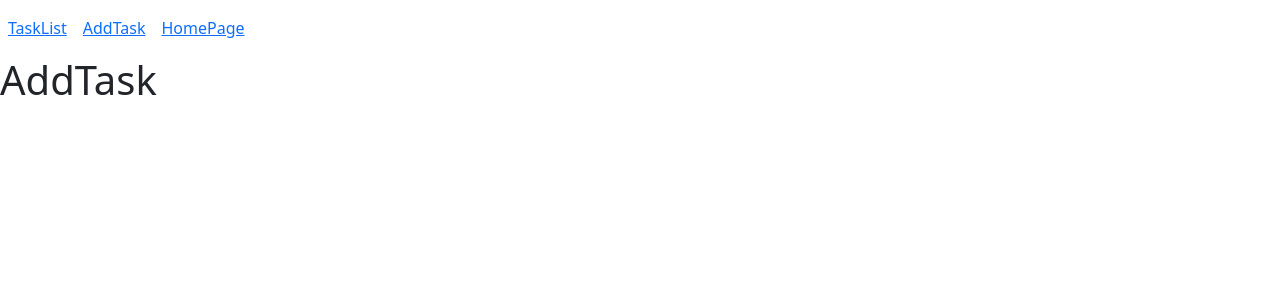
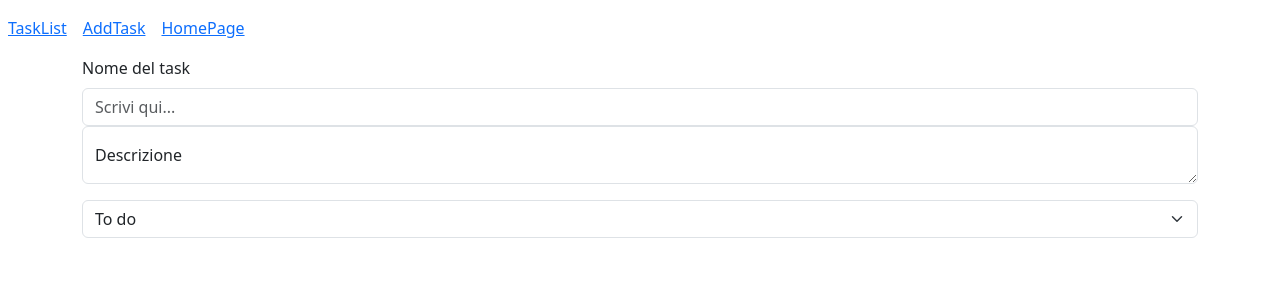
Before and after one commit to CarloMart88/ex-react-task-manager, a React (Vite) app: page /AddTask in a window 1280 px wide. Shown: the top 300 px of the page. Built offline with nearby package versions, Linux system fonts and the light colour scheme; no server answers.

Commit message:
feat insert form with differents input types

```diff
--- a/src/pages/AddTask.jsx
+++ b/src/pages/AddTask.jsx
@@ -1,7 +1,53 @@
-import React from "react";
+import React, { useRef, useState } from "react";
+/**Aggiornare la pagina AddTask.jsx per contenere un form con i seguenti campi:
 
+Nome del task (title) → Input controllato (useState).
+Descrizione (description) → Textarea non controllata (useRef).
+Stato (status) → Select non controllata (useRef), con opzioni "To do", "Doing", "Done", e valore predefinito "To do". */
 function AddTask() {
-  return <h1>AddTask</h1>;
+  const [newTasks, setNewTasks] = useState("");
+  const textRef = useRef();
+  const selectRef = useRef();
+  return (
+    <>
+      <div className="container">
+        <div className="row">
+          <form>
+            <div className="mb-3">
+              {/**Nome del task (title) → Input controllato (useState). */}
+              <label className="form-label">Nome del task</label>
+              <input
+                type="text"
+                className="form-control"
+                placeholder="Scrivi qui..."
+                value={newTasks}
+                onChange={(e) => setNewTasks(e.target.value)}
+              />
+              {/**Descrizione (description) → Textarea non controllata (useRef). */}
+              <div className="form-floating">
+                <textarea
+                  className="form-control"
+                  placeholder="Leave a comment here"
+                  ref={textRef}
+                ></textarea>
+                <label htmlFor="floatingTextarea">Descrizione</label>
+              </div>
+              {/**Stato (status) → Select non controllata (useRef), con opzioni "To do", "Doing", "Done", e valore predefinito "To do". */}
+            </div>
+            <select
+              className="form-select"
+              ref={selectRef}
+              defaultValue={"To do"}
+            >
+              <option value="To do">To do</option>
+              <option value="Doing">Doing</option>
+              <option value="Done">Done</option>
+            </select>
+          </form>
+        </div>
+      </div>
+    </>
+  );
 }
 
 export default AddTask;
--- a/src/pages/TaskList.jsx
+++ b/src/pages/TaskList.jsx
@@ -5,7 +5,7 @@ import TaskRow from "../components/TaskRow";
 function TaskList() {
   //Recuperare la lista dei task dal GlobalContext e mostrarla nella pagina TaskList.jsx.
   const { tasks, setTasks } = useUrl();
-  console.log(tasks);
+
   return (
     <div>
       {/**Strutturare TaskList.jsx come una tabella, con le intestazioni Nome, Stato, Data di Creazione. */}
```
